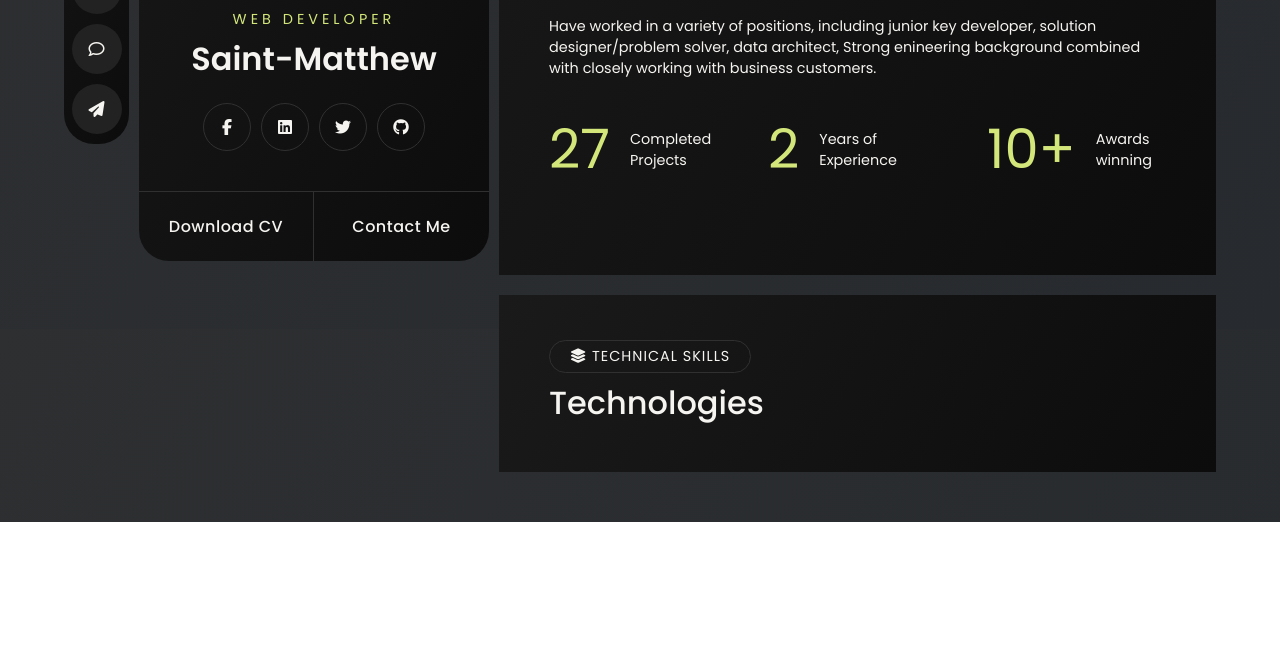
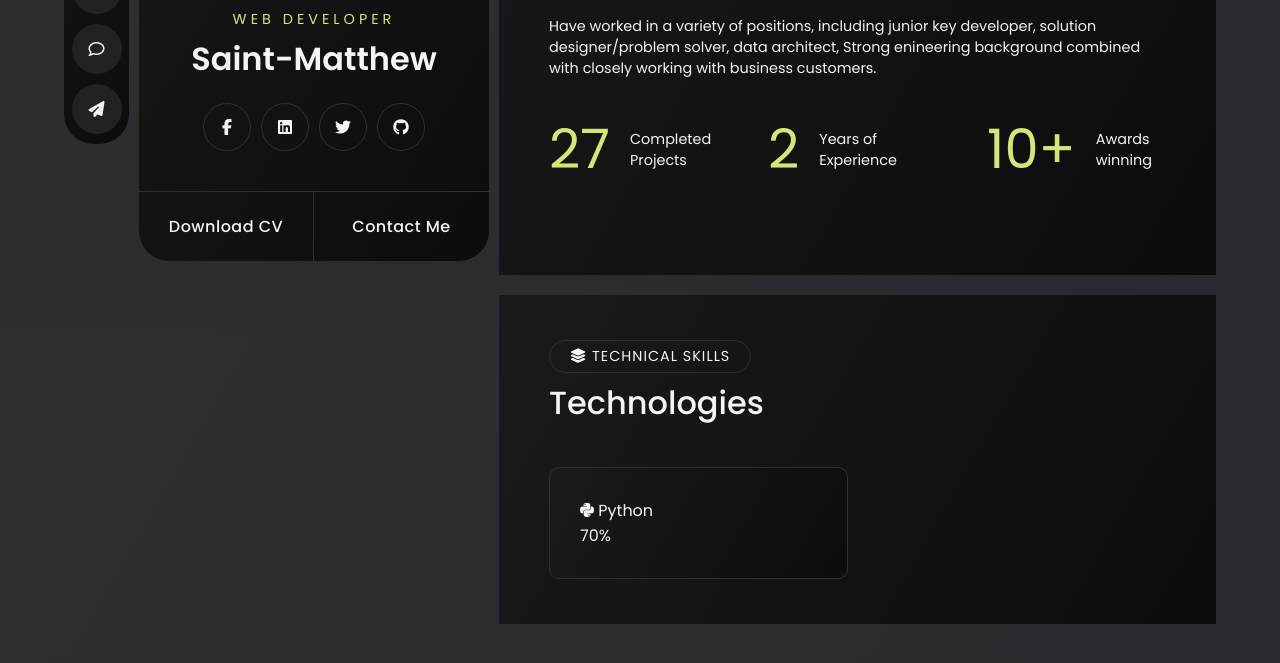
Before and after one commit to saintmatthew-svg/My-Portfolio, a plain HTML site: page index.html in a window 1280 px wide. Shown: the part 471-1134 px from the top of the page. Before the commit the page ends 993 px from the top, so only its background shows below. Drawn offline with Linux system fonts and the light colour scheme; a web font is replaced by a local one.

Commit message:
my-portfolio

```diff
--- a/css/style.css
+++ b/css/style.css
@@ -317,3 +317,15 @@ header ul li a:hover{
     font-weight: 500;
     margin-top: 6px;
 }
+.skill-box-container{
+    display: grid;
+    grid-template-columns: 1fr 1fr;
+    grid-gap: 20px;
+    margin-top: 40px;
+    width: 100%;
+}
+.skill-box{
+    border: 1px solid var(--border-color);
+    padding: 30px;
+    border-radius: 10px;
+}
--- a/index.html
+++ b/index.html
@@ -109,6 +109,21 @@
                     <span><i class="fa-solid fa-layer-group"></i> Technical Skills</span>
                     <h3>Technologies</h3>
                 </div>
+
+                <div class="skill-box-container">
+
+                    <div class="skill-box bg-gradient">
+                        <div class="skill-box-content">
+                            <i class="fa-brands fa-python"></i>
+                            <span>Python</span>
+                        </div>
+                        <div class="skill-box-bar">
+                            <span></span>
+                        </div>
+                        <span class="skill-box-percentage">70%</span>
+                    </div>
+
+                </div>
             </section>
         </div>
     </div>
```
